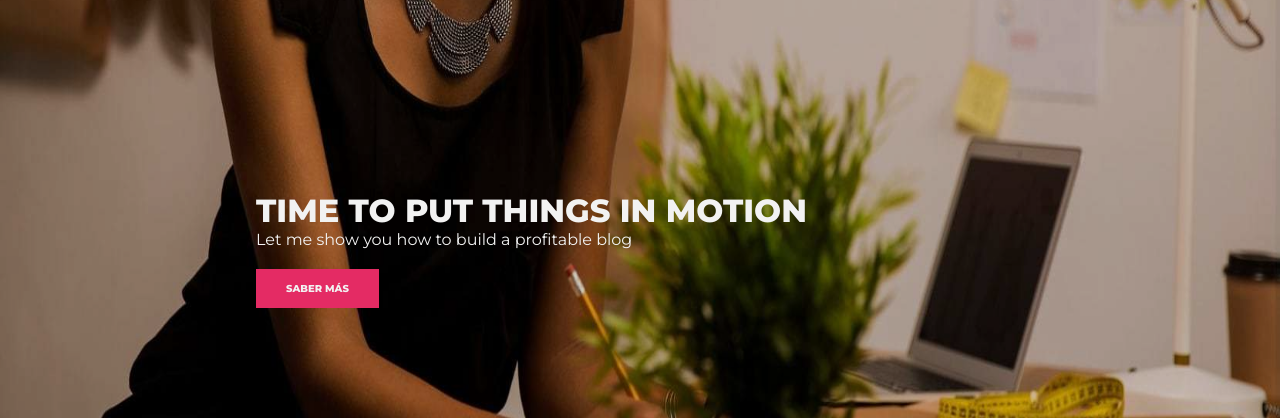
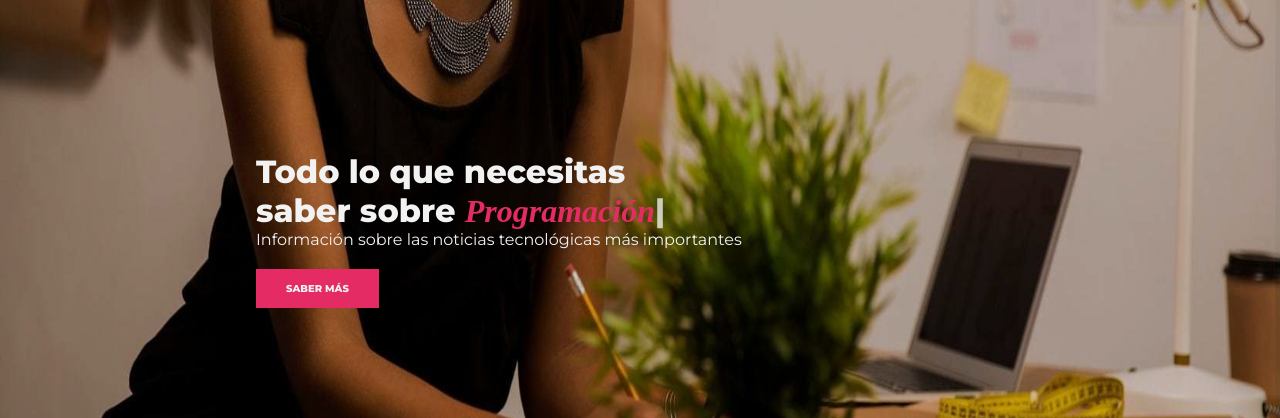
Before and after one commit to vittoriocarlo/blogVC, a plain HTML site: page index.html in a window 1280 px wide. Shown: the part 382-800 px from the top of the page. Drawn offline with nearby package versions, Linux system fonts and the light colour scheme.

Commit message:
Agregando cambios en el proyecto

```diff
--- a/CSS/app.css
+++ b/CSS/app.css
@@ -90,6 +90,15 @@ body {
 
 .info-fondo p {
   color: var(--blanco);
+}
+
+.efectoTexto {
+  font-family: italic;
+}
+
+.typedEfect {
+  font-weight: bold;
+  color:var(--rojoVino);
 }
 
 .contenedor-boton .info-boton {
--- a/CSS/mediaquery.css
+++ b/CSS/mediaquery.css
@@ -180,11 +180,11 @@
   }
 
   .info-fondo h1 {
-    font-size: 24px;
+    font-size: 21px;
   }
   .info-fondo {
-    margin-left: 10%;
-    margin-right: 10%;
+    margin-left: 5%;
+    margin-right: 5%;
   }
 
   .contenedor-blogImage img {
--- a/JS/app.js
+++ b/JS/app.js
@@ -39,3 +39,26 @@ let animado = document.querySelectorAll('.animadoScroll');
 
   //Llamamos al evento scroll
   window.addEventListener('scroll', scroll);
+
+
+//Efecto texto
+
+let efecto = new Typed('.efectoTexto', {
+  strings: ['<i class="typedEfect">Tecnología</i>',
+            '<i class="typedEfect">Diseño</i>',
+            '<i class="typedEfect">Programación</i>',
+            '<i class="typedEfect">Redes</i>'],
+
+
+  typeSpeed: 45,
+  startDelay: 300,
+  backSpeed: 45,
+  smartBackspace: true,
+  shuffle: true,
+  backDelay: 1500,
+  loop: true,
+  loopCount: false,
+  showCursor: true,
+  cursorChar: '|',
+  contentType: 'html'
+});
--- a/index.html
+++ b/index.html
@@ -16,7 +16,7 @@
     <header class="header">
       <div class="header-principal">
         <div class="spencer">
-          <a href="#">BLOGVC</a>
+          <a href="index.html">BLOGVC</a>
         </div>
         <div class="contenedor-nav">
           <div class="navegacion-buttonIcono">
@@ -36,8 +36,8 @@
 
     <div class="contenedor-fondo">
       <div class="info-fondo">
-        <h1>TIME TO PUT THINGS IN MOTION</h1>
-        <p>Let me show you how to build a profitable blog</p>
+        <h1>Todo lo que necesitas <br>saber sobre <span class="efectoTexto"></span></h1>
+        <p>Información sobre las noticias tecnológicas más importantes</p>
         <div class="contenedor-boton">
           <button class="info-boton" id="btn-header">SABER MÁS</button>
         </div>
@@ -185,6 +185,7 @@
         </div>
       </div>
     </footer>
+    <script src="https://cdn.jsdelivr.net/npm/typed.js@2.0.12"></script>
     <link rel="stylesheet" href="https://use.fontawesome.com/releases/v5.8.1/css/all.css" integrity="sha384-50oBUHEmvpQ+1lW4y57PTFmhCaXp0ML5d60M1M7uH2+nqUivzIebhndOJK28anvf" crossorigin="anonymous">
   <script src="JS/app.js"></script>
 </body>
```
Also changed, not shown: about.html (+1 -1 lines), blog.html (+1 -1 lines), contacto.html (+1 -1 lines).
